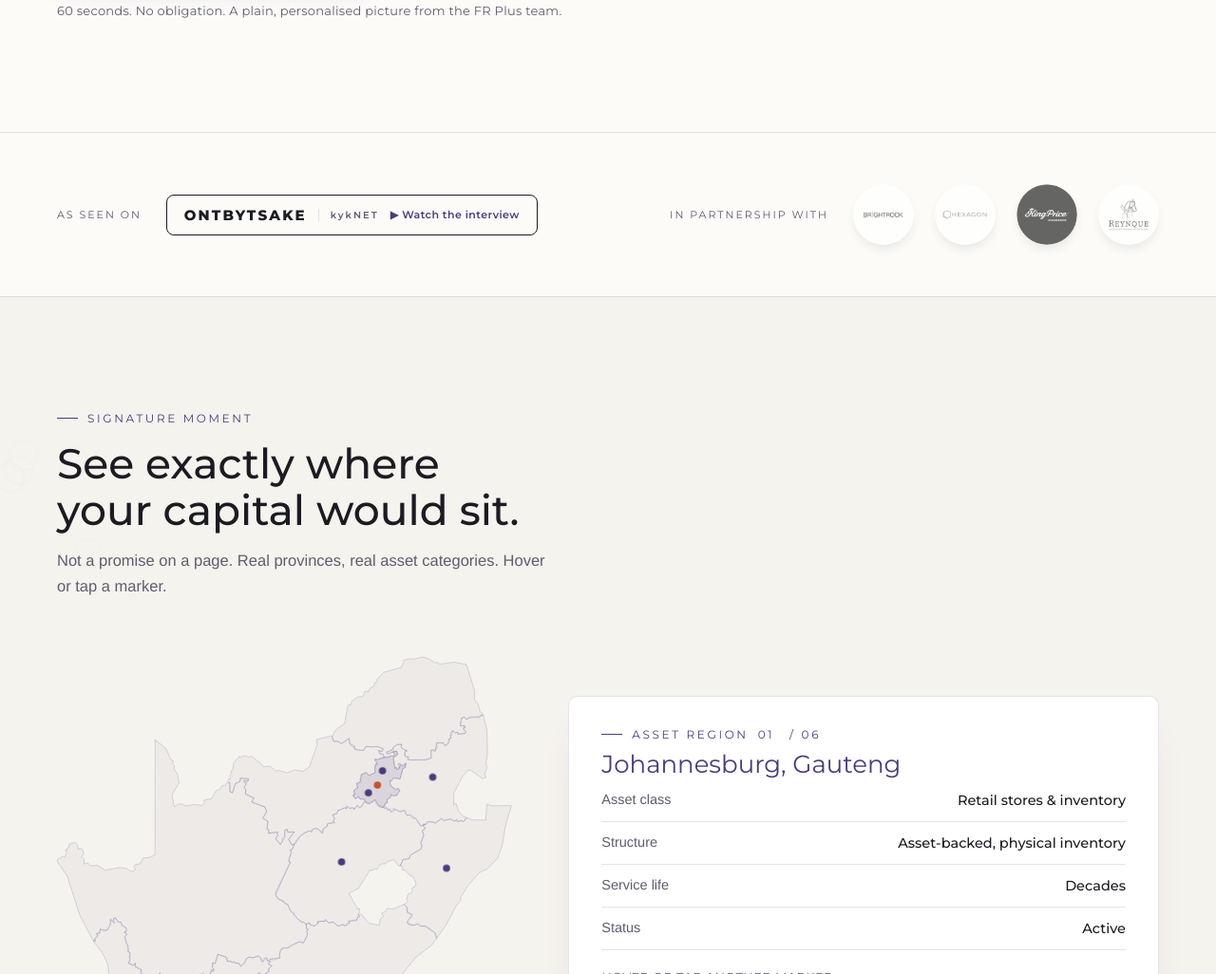
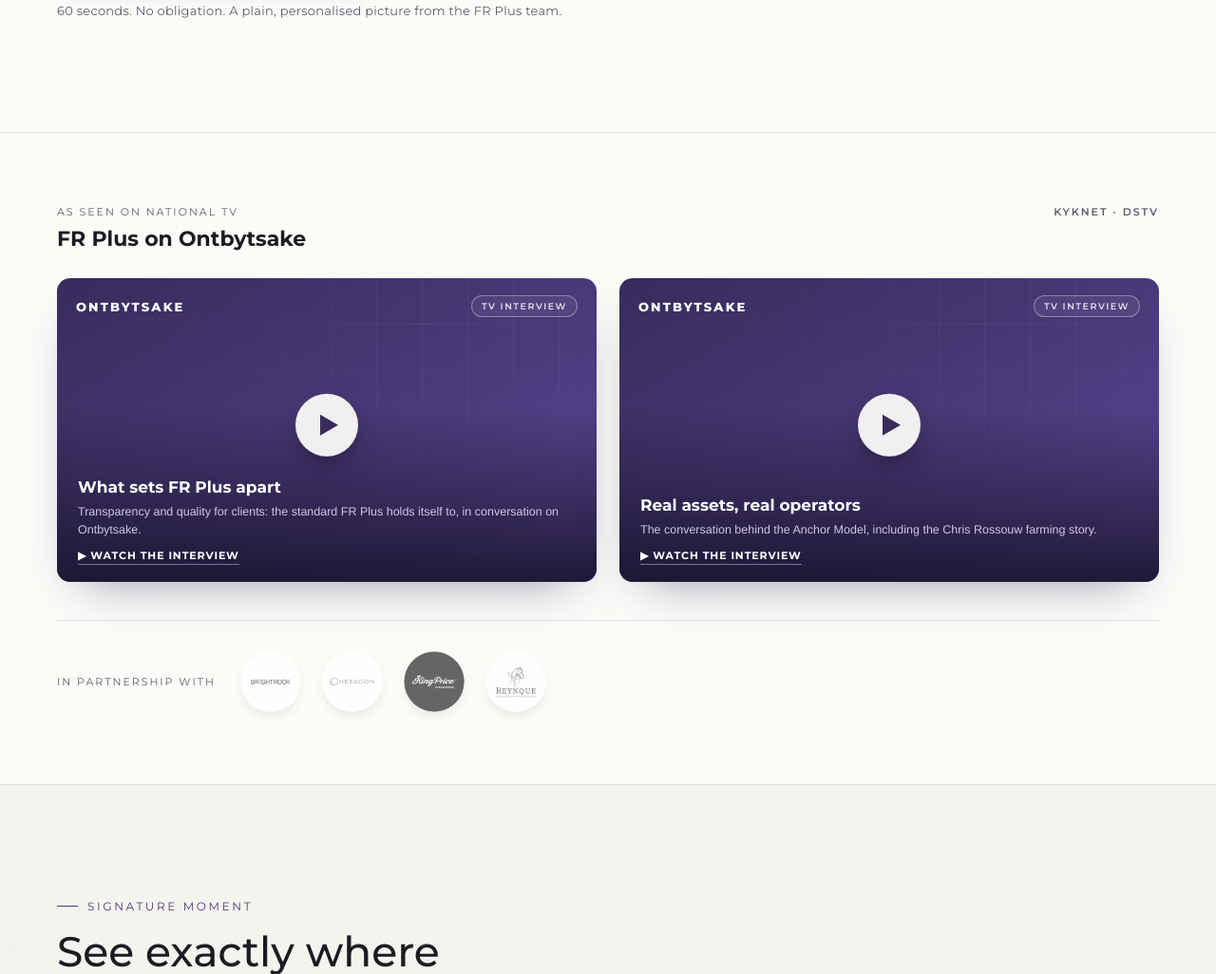
Before and after one commit to spacecowboytriplejay/frplusCal-, a plain HTML site: page index.html in a window 1280 px wide. Shown: the part 1739-2765 px from the top of the page at 95% size. Drawn offline with Linux system fonts and the light colour scheme.

Commit message:
Add files via upload

```diff
--- a/index.html
+++ b/index.html
@@ -159,18 +159,33 @@
   .section-head p{margin-top:16px;color:var(--ink-dim);font-size:16.5px;line-height:1.65;max-width:520px;}
 
   /* TRUST STRIP */
-  .trust-section{padding:54px 0;border-top:1px solid var(--line);background:var(--paper);}
+  .trust-section{padding:76px 0;border-top:1px solid var(--line);background:var(--paper);}
   .trust-grid{display:flex;gap:64px;align-items:center;flex-wrap:wrap;justify-content:space-between;}
   .trust-block{display:flex;align-items:center;gap:26px;flex-wrap:wrap;}
   .trust-label{font-family:'Montserrat',sans-serif;font-size:11px;letter-spacing:0.18em;text-transform:uppercase;color:var(--ink-dim);white-space:nowrap;}
   .trust-logos{display:flex;align-items:center;gap:22px;flex-wrap:wrap;}
   .partner{height:64px;width:64px;border-radius:50%;filter:grayscale(1);opacity:0.8;transition:filter .25s ease, opacity .25s ease, transform .25s ease;box-shadow:0 6px 18px -10px rgba(28,27,34,0.35);}
   .partner:hover{filter:none;opacity:1;transform:translateY(-2px);}
-  .seen-badge{display:inline-flex;align-items:center;gap:12px;border:1.5px solid var(--ink);padding:11px 18px;border-radius:8px;transition:transform .2s ease, box-shadow .2s ease;}
-  .seen-badge:hover{transform:translateY(-2px);box-shadow:0 10px 24px -14px rgba(28,27,34,0.5);}
-  .seen-name{font-family:'Montserrat',sans-serif;font-weight:800;font-size:15px;letter-spacing:0.14em;color:var(--ink);}
-  .seen-net{font-family:'Montserrat',sans-serif;font-weight:600;font-size:10px;letter-spacing:0.2em;color:var(--ink-dim);border-left:1px solid var(--line);padding-left:12px;}
-  .seen-play{font-family:'Montserrat',sans-serif;font-weight:600;font-size:11px;color:var(--violet);letter-spacing:0.04em;}
+  .media-head{display:flex;align-items:baseline;justify-content:space-between;gap:20px;flex-wrap:wrap;margin-bottom:28px;}
+  .media-title{font-family:'Montserrat',sans-serif;font-weight:700;font-size:22px;color:var(--ink);}
+  .media-net{font-family:'Montserrat',sans-serif;font-weight:600;font-size:11px;letter-spacing:0.18em;text-transform:uppercase;color:var(--ink-dim);}
+  .media-grid{display:grid;grid-template-columns:1fr 1fr;gap:24px;}
+  @media(max-width:820px){.media-grid{grid-template-columns:1fr;}}
+  .vid-card{position:relative;display:block;aspect-ratio:16/9;border-radius:14px;overflow:hidden;background:linear-gradient(150deg,var(--violet-deep) 0%,var(--violet) 58%,#5d4a99 100%);background-size:cover;background-position:center;box-shadow:0 22px 50px -28px rgba(55,44,92,0.6);transition:transform .28s ease, box-shadow .28s ease;}
+  .vid-card:hover{transform:translateY(-4px);box-shadow:0 30px 60px -26px rgba(55,44,92,0.75);}
+  .vid-card::before{content:"";position:absolute;inset:0;background-image:linear-gradient(rgba(255,255,255,0.05) 1px,transparent 1px),linear-gradient(90deg,rgba(255,255,255,0.05) 1px,transparent 1px);background-size:48px 48px;mask-image:radial-gradient(ellipse 80% 90% at 70% 20%, black, transparent 80%);}
+  .vid-card::after{content:"";position:absolute;inset:0;background:linear-gradient(180deg,transparent 42%,rgba(23,18,42,0.88) 100%);}
+  .vid-top{position:absolute;top:18px;left:20px;right:20px;display:flex;align-items:center;justify-content:space-between;z-index:2;}
+  .vid-show{font-family:'Montserrat',sans-serif;font-weight:800;font-size:13px;letter-spacing:0.16em;color:#fff;}
+  .vid-chip{font-family:'Montserrat',sans-serif;font-weight:600;font-size:9.5px;letter-spacing:0.16em;color:#E6E0F2;border:1px solid rgba(255,255,255,0.35);padding:5px 10px;border-radius:100px;background:rgba(255,255,255,0.06);}
+  .vid-play{position:absolute;top:50%;left:50%;transform:translate(-50%,-58%);width:66px;height:66px;border-radius:50%;background:rgba(252,251,248,0.94);display:flex;align-items:center;justify-content:center;z-index:2;transition:transform .25s ease;box-shadow:0 12px 30px -10px rgba(0,0,0,0.5);}
+  .vid-play::after{content:"";display:block;width:0;height:0;border-style:solid;border-width:11px 0 11px 19px;border-color:transparent transparent transparent var(--violet-deep);margin-left:5px;}
+  .vid-card:hover .vid-play{transform:translate(-50%,-58%) scale(1.08);}
+  .vid-meta{position:absolute;left:22px;right:22px;bottom:18px;z-index:2;}
+  .vid-name{font-family:'Montserrat',sans-serif;font-weight:700;font-size:17px;line-height:1.3;color:#fff;}
+  .vid-sub{font-family:'Helvetica Neue',Helvetica,Arial,sans-serif;font-size:12.5px;color:#CFC7E4;margin-top:6px;line-height:1.5;}
+  .vid-watch{font-family:'Montserrat',sans-serif;font-weight:700;font-size:11px;letter-spacing:0.08em;color:#fff;margin-top:10px;display:inline-block;border-bottom:1px solid rgba(255,255,255,0.4);padding-bottom:2px;}
+  .partner-row{display:flex;align-items:center;gap:26px;flex-wrap:wrap;margin-top:40px;padding-top:32px;border-top:1px solid var(--line);}
   @media(max-width:760px){.trust-grid{gap:28px;}.partner{height:52px;width:52px;}}
 
   .invest-ghost{margin-left:22px;}
@@ -610,21 +625,40 @@ z"/>
 
 <section class="trust-section">
   <div class="wrap">
-    <div class="trust-grid">
-      <div class="trust-block">
-        <div class="trust-label">As seen on</div>
-        <a class="seen-badge" href="https://www.instagram.com/ontbytsake/reel/DA5cBLAMkgG/" target="_blank" rel="noopener" aria-label="Watch the FR Plus interview on Ontbytsake, kykNET">
-          <span class="seen-name">ONTBYTSAKE</span><span class="seen-net">kykNET</span><span class="seen-play">▶&nbsp;Watch the interview</span>
+    <div class="media-head">
+      <div>
+        <div class="trust-label" style="margin-bottom:8px;">As seen on national TV</div>
+        <div class="media-title">FR Plus on Ontbytsake</div>
+      </div>
+      <div class="media-net">kykNET&nbsp;·&nbsp;DStv</div>
+    </div>
+    <div class="media-grid">
+      <a class="vid-card media-link" href="https://www.facebook.com/ontbytsake/videos/-fr-plus-word-van-ander-privaat-ekwiteitsmaatskappye-onderskei-deur-seker-te-maa/2997324700421340/" target="_blank" rel="noopener" aria-label="Watch: what sets FR Plus apart, on Ontbytsake">
+        <div class="vid-top"><span class="vid-show">ONTBYTSAKE</span><span class="vid-chip">TV INTERVIEW</span></div>
+        <div class="vid-play"></div>
+        <div class="vid-meta">
+          <div class="vid-name">What sets FR Plus apart</div>
+          <div class="vid-sub">Transparency and quality for clients: the standard FR Plus holds itself to, in conversation on Ontbytsake.</div>
+          <span class="vid-watch">▶&nbsp;WATCH THE INTERVIEW</span>
+        </div>
+      </a>
+      <a class="vid-card media-link" href="https://share.google/Jt2fxt2490XoF3qvi" target="_blank" rel="noopener" aria-label="Watch: real assets and real operators, on Ontbytsake">
+        <div class="vid-top"><span class="vid-show">ONTBYTSAKE</span><span class="vid-chip">TV INTERVIEW</span></div>
+        <div class="vid-play"></div>
+        <div class="vid-meta">
+          <div class="vid-name">Real assets, real operators</div>
+          <div class="vid-sub">The conversation behind the Anchor Model, including the Chris Rossouw farming story.</div>
+          <span class="vid-watch">▶&nbsp;WATCH THE INTERVIEW</span>
+        </div>
       </a>
     </div>
-      <div class="trust-block">
+    <div class="partner-row">
       <div class="trust-label">In partnership with</div>
       <div class="trust-logos">
         <img class="partner" src="partner-brightrock.png" alt="BrightRock" loading="lazy">
         <img class="partner" src="partner-hexagon.png" alt="Hexagon Capital" loading="lazy">
         <img class="partner" src="partner-kingprice.png" alt="King Price Insurance" loading="lazy">
         <img class="partner" src="partner-reynque.png" alt="Reynque Insurance Underwriting Managers" loading="lazy">
-        </div>
       </div>
     </div>
   </div>
@@ -959,6 +993,7 @@ z"/>
   });
 
   // 3b. Invest Now click signal (custom event, no value implied)
+  document.querySelectorAll('.media-link').forEach(el => { el.addEventListener('click', () => { if(typeof fbq === 'function'){ fbq('trackCustom','MediaInterviewClick'); } }); });
   document.querySelectorAll('#investNowBtn, .invest-ghost').forEach(el => { el.addEventListener('click', () => { if(typeof fbq === 'function'){ fbq('trackCustom','InvestNowClick'); } }); });
 
   // 4. Submit: validate, POST to /api/lead, show success, fire pixel Lead
```
Lines whose indentation alone changed are shown as unchanged.
